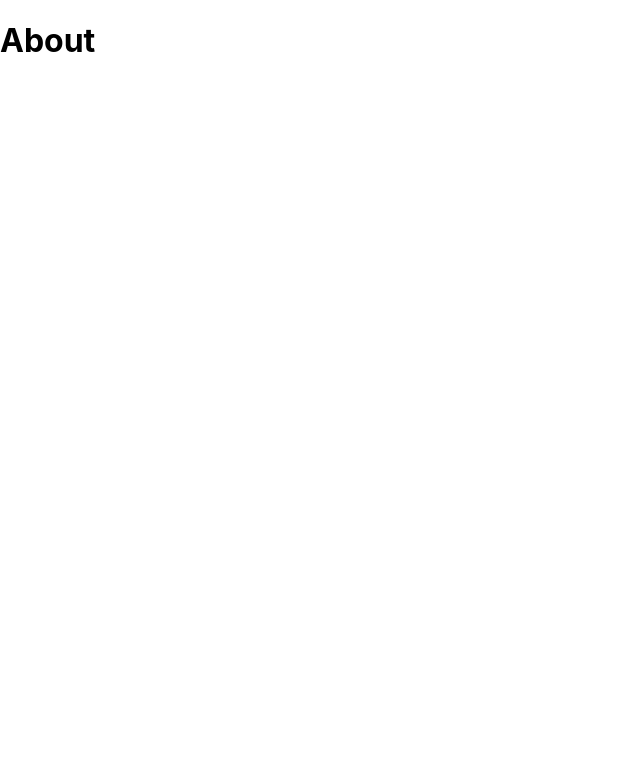
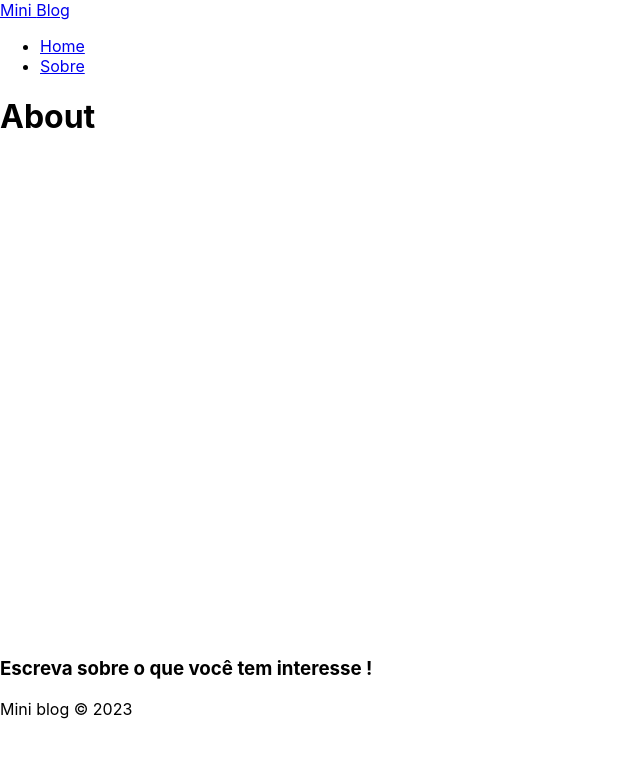
Before and after one commit to kaiotcp1/PROJECT----Mini_blog, a React (Create React App) app in the folder miniblog/miniblog/: page /about in a window 1280 px wide. Shown: the top 758 px of the page, without its empty margins (0-640 px from the left). Built offline with nearby package versions, Linux system fonts and the light colour scheme.

Commit message:
Adicionando componente de navbar

```diff
--- a/miniblog/miniblog/src/App.js
+++ b/miniblog/miniblog/src/App.js
@@ -1,22 +1,27 @@
 import './App.css';
 import { BrowserRouter, Routes, Route, Navigate } from 'react-router-dom';
 
-
+// Components
+import Navbar from './components/Navbar';
+import Footer from './components/Footer';
 
 // Pages
 import Home from './pages/Home/Home';
 import About from './pages/About/About';
 
+
 function App() {
   return (
     <div className="App">
       <BrowserRouter>
+        <Navbar />
         <div className="container">
           <Routes>
             <Route path='/' element={<Home />} />
             <Route path='/about' element={<About />} />
           </Routes>
         </div>
+        <Footer />
       </BrowserRouter>
     </div>
   );
--- /dev/null
+++ b/miniblog/miniblog/src/components/Footer.js
@@ -0,0 +1,13 @@
+import React from 'react'
+import styles from './Footer.module.css';
+
+const Footer = () => {
+    return (
+        <footer>
+            <h3>Escreva sobre o que você tem interesse !</h3>
+            <p>Mini blog &copy; 2023</p>
+        </footer>
+    )
+}
+
+export default Footer
--- /dev/null
+++ b/miniblog/miniblog/src/components/Navbar.js
@@ -0,0 +1,21 @@
+import { NavLink } from 'react-router-dom';
+import styles from './Navbar.module.css';
+
+
+const Navbar = () => {
+    return (
+        <nav>
+            <NavLink to="/">Mini <span>Blog</span></NavLink>
+            <ul>
+                <li>
+                    <NavLink to="/">Home</NavLink>
+                </li>
+                <li>
+                    <NavLink to="/about">Sobre</NavLink>
+                </li>
+            </ul>
+        </nav>
+    )
+}
+
+export default Navbar
```
Also changed, not shown: miniblog/miniblog/src/components/Footer.module.css (added), miniblog/miniblog/src/components/Navbar.module.css (added). Lines whose indentation alone changed are shown as unchanged.
